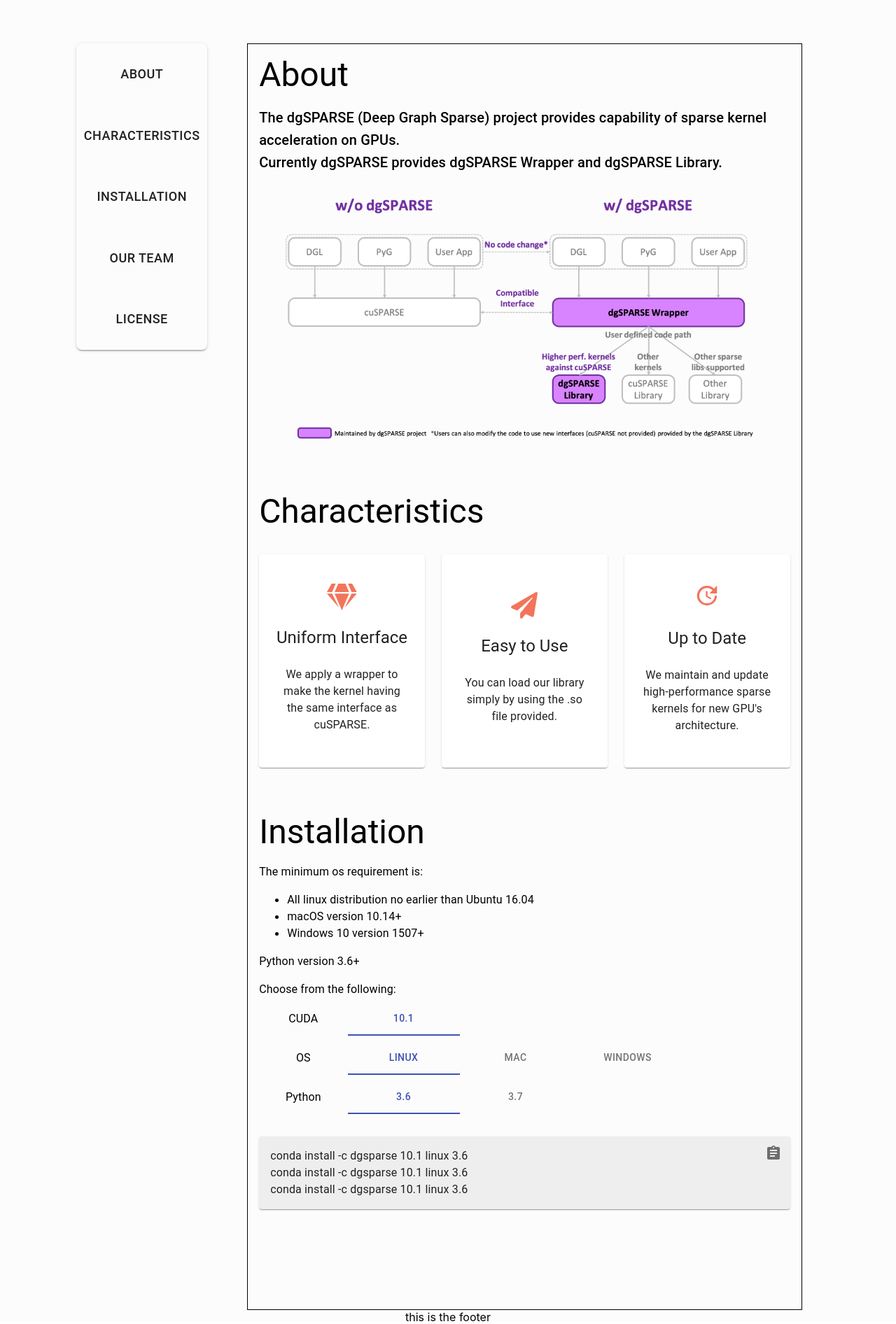
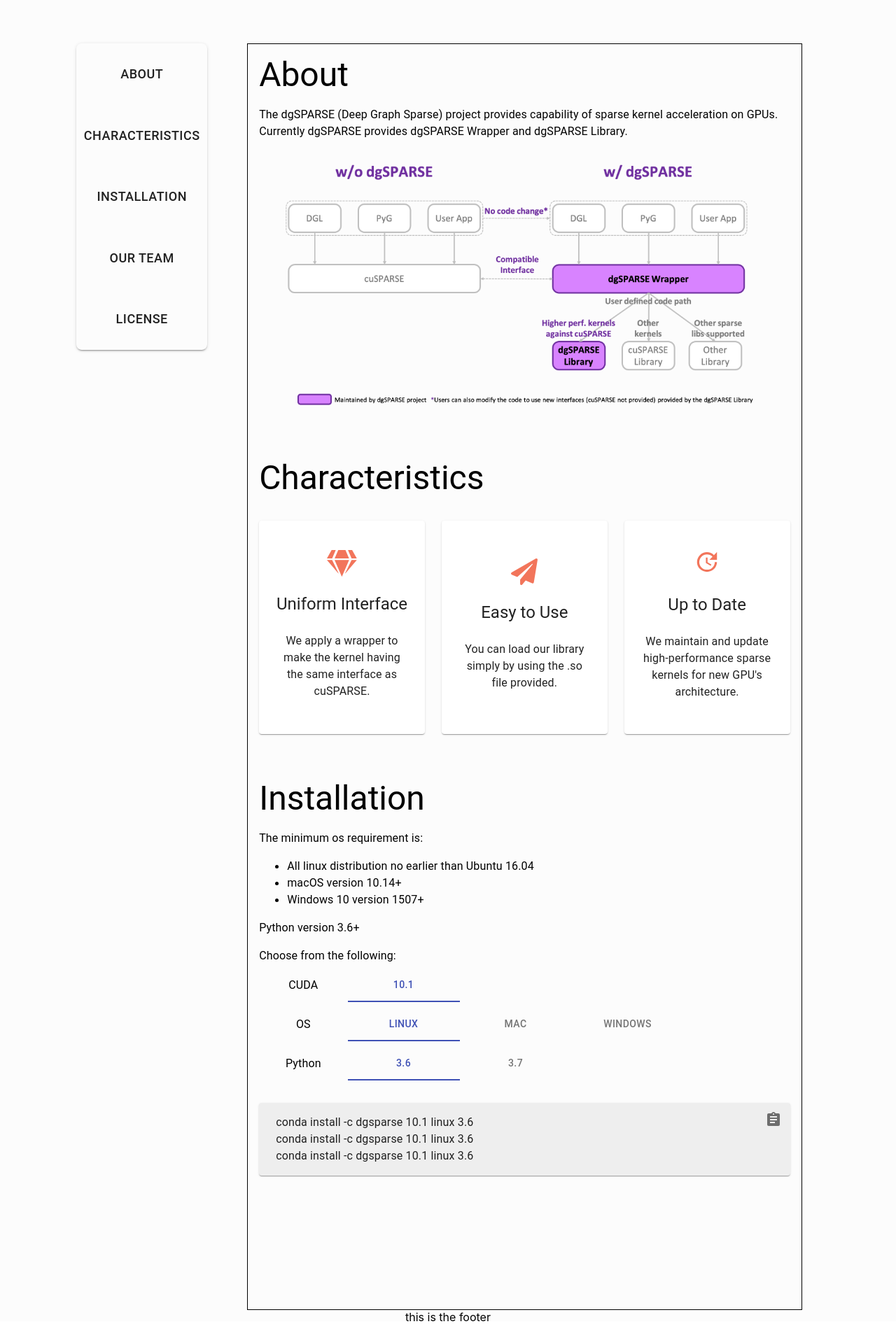
Before and after one commit to dgSPARSE/dgSPARSE.github.io, a React (Create React App) app: page / in a window 1280 px wide. Shown: the part 496-2388 px from the top of the page at 70% size. Built offline with nearby package versions, Linux system fonts and the light colour scheme.

Commit message:
refine styles.

```diff
--- a/public/index.html
+++ b/public/index.html
@@ -1,8 +1,7 @@
 <!DOCTYPE html>
 <html lang="en">
   <head>
-    <!-- <meta charset="utf-8" /> -->
-    <meta http-equiv="Content-Type" content="text/html" charset=utf-8">
+    <meta charset="utf-8" />
 
     <link rel="icon" href="%PUBLIC_URL%/favicon.ico" />
     <meta name="viewport" content="width=device-width, initial-scale=1" />
--- a/src/components/About.js
+++ b/src/components/About.js
@@ -29,7 +29,7 @@
         About
       </Typography>
       <Typography
-        variant="h6"
+        variant="body1"
         paragraph={true}
         component="p"
       >
--- a/src/components/Header.js
+++ b/src/components/Header.js
@@ -8,7 +8,7 @@
 
 const useStyles = makeStyles((theme) => ({
   root: {
-    width: '100vw',
+    width: '100%',
     height: '61.8vh',
     display: 'block',
   },
@@ -23,10 +23,15 @@
   },
   content: {
     position: 'absolute',
-    top: '30%',
+    textAlign: 'center',
+    [theme.breakpoints.up('sm')]: {
+      top: '30%',
+    },
+    [theme.breakpoints.down('sm')]: {
+      top: '35%',
+    },
     left: '50%',
     transform: 'translate(-50%, -50%)',
-    textAlign: 'center',
   },
   title: {
     fontFamily: 'Libre Baskerville, serif',
--- a/src/components/Installation.js
+++ b/src/components/Installation.js
@@ -66,8 +66,13 @@
   },
   paper: {
     marginTop: theme.spacing(3),
-    padding: theme.spacing(2),
-    paddingLeft: theme.spacing(2),
+    [theme.breakpoints.up('sm')]: {
+      padding: theme.spacing(2),
+      paddingLeft: theme.spacing(3),
+    },
+    [theme.breakpoints.down('sm')]: {
+      padding: theme.spacing(1),
+    },
     backgroundColor: '#eeeeee',
     position: 'relative',         // for thhe icon button to stick to the top right corner
   },
@@ -78,6 +83,9 @@
     position: 'absolute',
     top: '0',
     right: '0',                   // the icon button sticks to the top right corner
+  },
+  steps: {
+    width: '90%',
   }
 }));
 
@@ -92,7 +100,7 @@
       alignItems="center"
       justifyContent="flex-start"
     >
-      <Grid item xs={2}>
+      <Grid item xs={2} spacing={2}>
         <Typography variant="body1" style={{textAlign: "center"}}>{label}</Typography>
       </Grid>
       <Grid item xs={10}>
@@ -157,7 +165,7 @@
       return (
         <React.Fragment>
           {steps.map((s, idx) =>
-            <Typography key={idx}>{s}</Typography>
+            <Typography className={classes.steps} key={idx}>{s}</Typography>
           )}
         </React.Fragment>
       );
```
